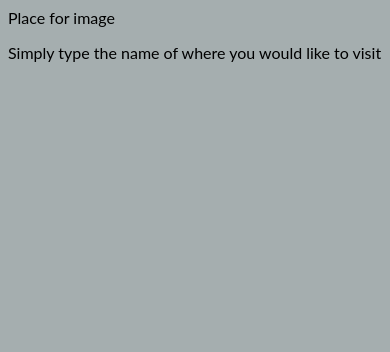
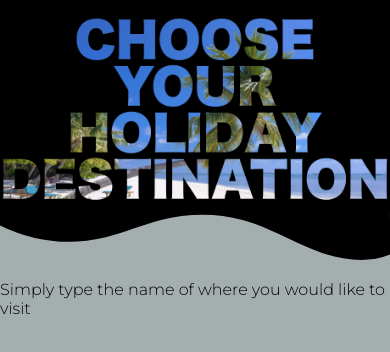
Before and after one commit to monimaj89/Project2, a plain HTML site: page index.html in a window 390 px wide. Drawn offline with Linux system fonts and the light colour scheme.

Commit message:
Added image to the header, and media queries for Samsung fold and desktop size

```diff
--- a/assets/css/style.css
+++ b/assets/css/style.css
@@ -1,11 +1,57 @@
 @import url('https://fonts.googleapis.com/css2?family=Montserrat:wght@300&display=swap');
 
+body, html {
+    height: 100%;
+}
+
 body {
-    font-family: "Lato", sans-serif;
+    font-family: "Montserrat", sans-serif;
     background-color: #a5aeaf;
+    margin: 0;
 
 }
 
-#image-hero {
-    background-image: url('');
+.shape {
+    position: relative;
 }
+
+.image-hero {
+    width: 100%;
+    height: auto;
+}
+
+
+.custom-shape-divider-bottom-1677668137 {
+    position: absolute;
+    bottom: 0;
+    left: 0;
+    width: 100%;
+    overflow: hidden;
+    line-height: 0;
+}
+
+.custom-shape-divider-bottom-1677668137 svg {
+    position: relative;
+    display: block;
+    width: calc(100% + 1.3px);
+    height: 50px;
+
+}
+
+.custom-shape-divider-bottom-1677668137 .shape-fill {
+    fill: #a5aeaf;
+}
+
+
+
+@media(min-width: 280px) and (max-width: 374px) {
+    .custom-shape-divider-bottom-1677668137 svg {
+        height: 40px;
+    }
+}
+
+@media(min-width: 768px) {
+    .custom-shape-divider-bottom-1677668137 svg {
+        height: 120px;
+    }
+}
--- a/index.html
+++ b/index.html
@@ -8,8 +8,16 @@
     <title>Your holiday</title>
 </head>
 <body>
-    <header class="image-hero">
-        Place for image
+    <header class="shape">
+        <div>
+            <img class="image-hero" src="assets/images/holiday.webp" alt="holiday">
+        </div>
+        <div class="custom-shape-divider-bottom-1677668137">
+            <svg data-name="Layer 1" xmlns="http://www.w3.org/2000/svg" viewBox="0 0 1200 120" preserveAspectRatio="none">
+                <path d="M985.66,92.83C906.67,72,823.78,31,743.84,14.19c-82.26-17.34-168.06-16.33-250.45.39-57.84,11.73-114,31.07-172,41.86A600.21,600.21,0,0,1,0,27.35V120H1200V95.8C1132.19,118.92,1055.71,111.31,985.66,92.83Z" class="shape-fill"></path>
+            </svg>
+        </div>
+
     </header>
     <section>
         <div class="intro"><p>Simply type the name of where you would like to visit</p></div>
```
Also changed, not shown: assets/images/holiday.webp (added).
